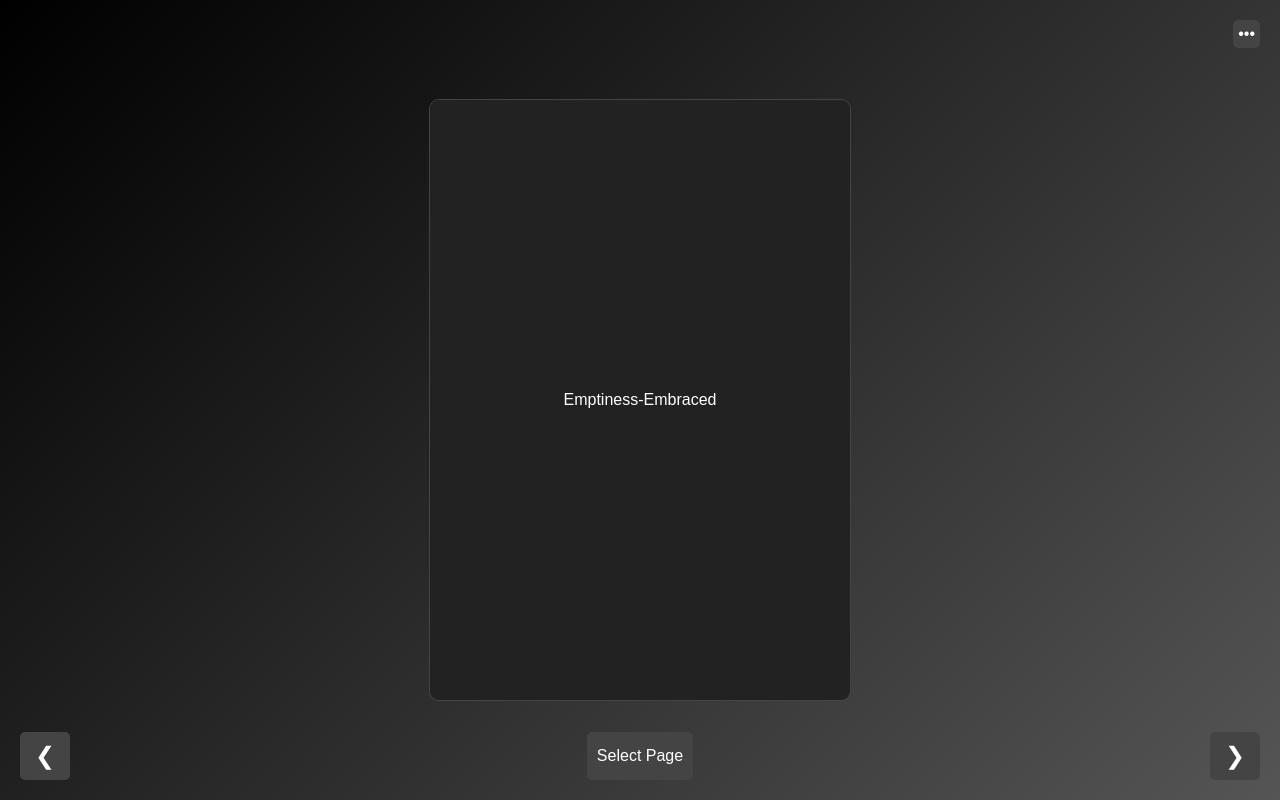
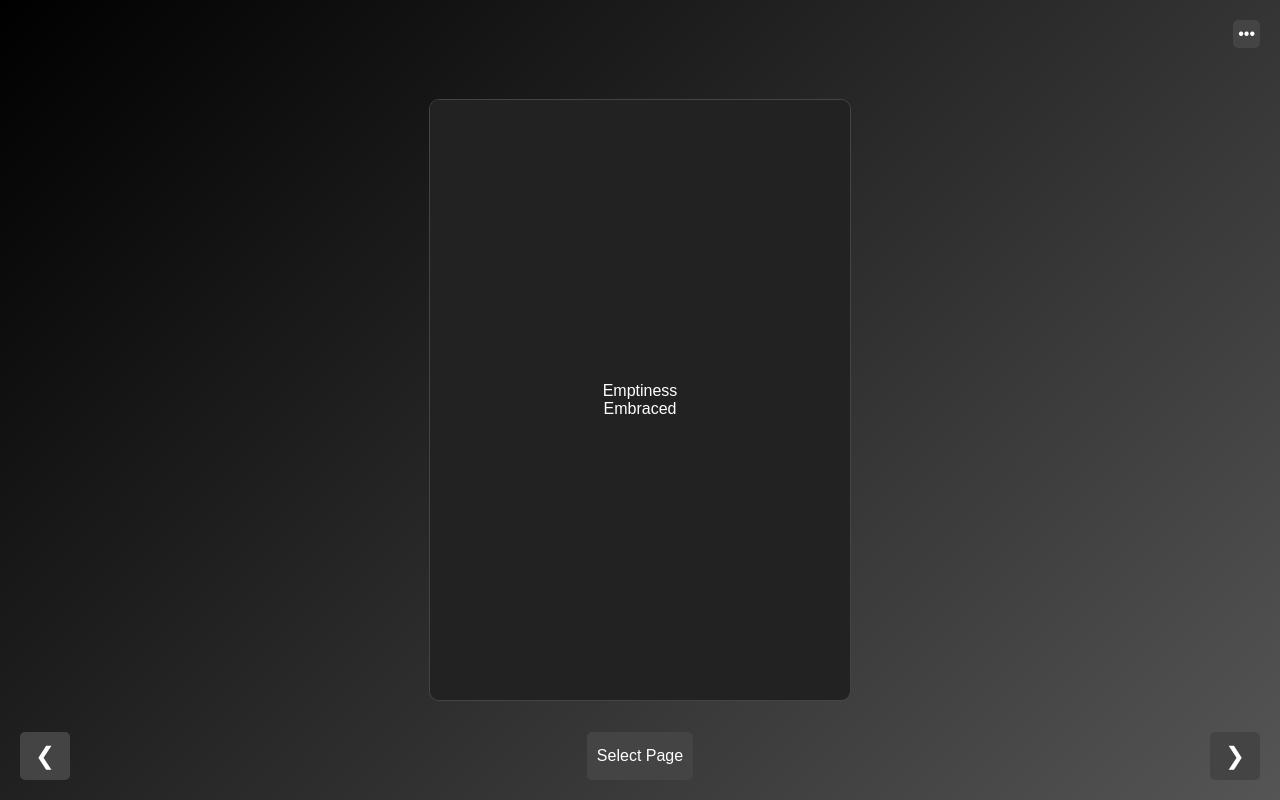
Before and after one commit to TempestAethel/Embrace-yourself, a plain HTML site: page index.html in a window 1280 px wide. Drawn offline with Linux system fonts and the light colour scheme.

Commit message:
Update index.html

```diff
--- a/index.html
+++ b/index.html
@@ -9,7 +9,7 @@
 
 <div class="book">
     <div class="page active" id="page1">
-        <p>Emptiness-Embraced</p>
+        <p>Emptiness<br>Embraced</p>
     </div>
 
     <div class="page" id="page2">
```
